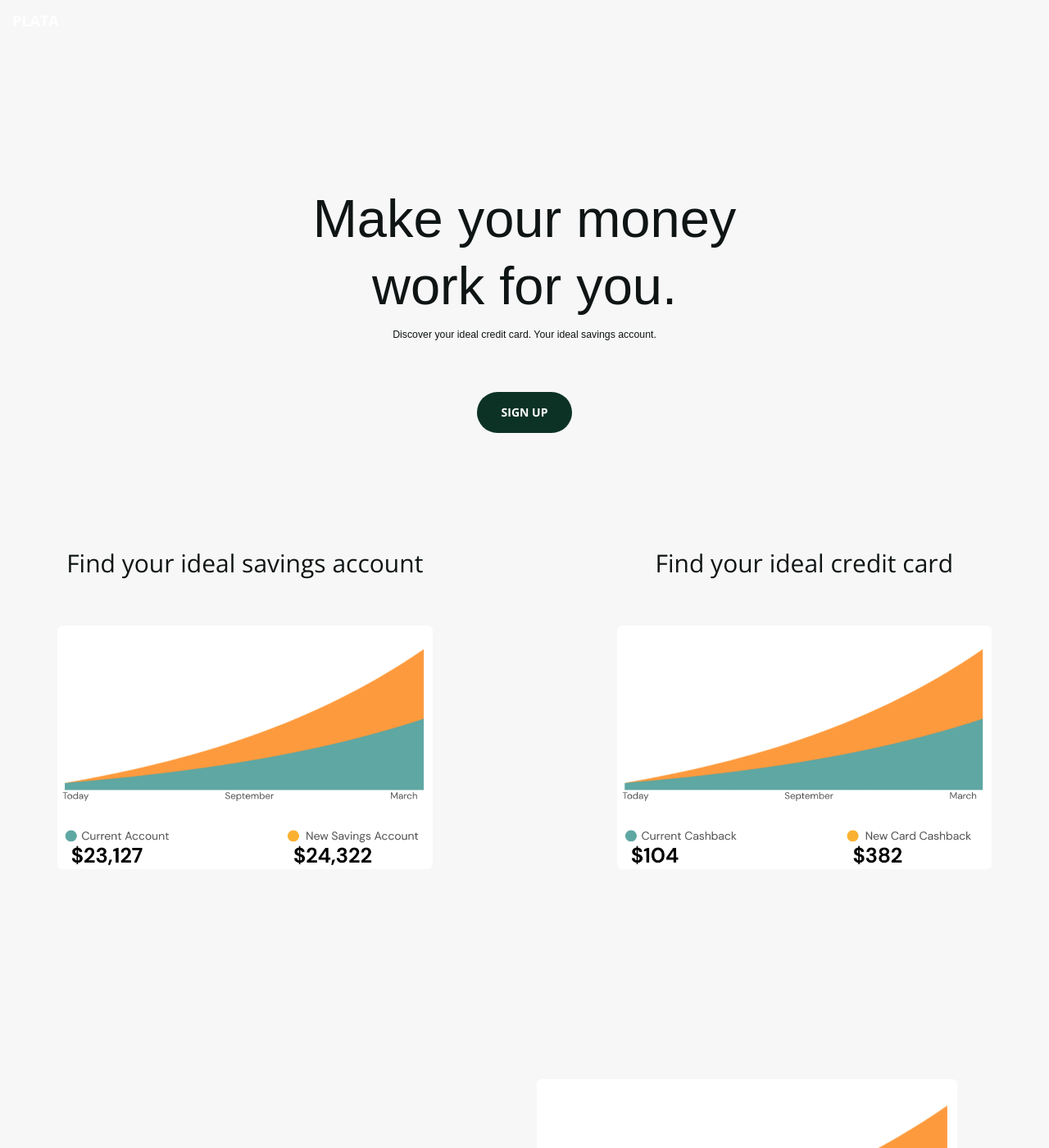
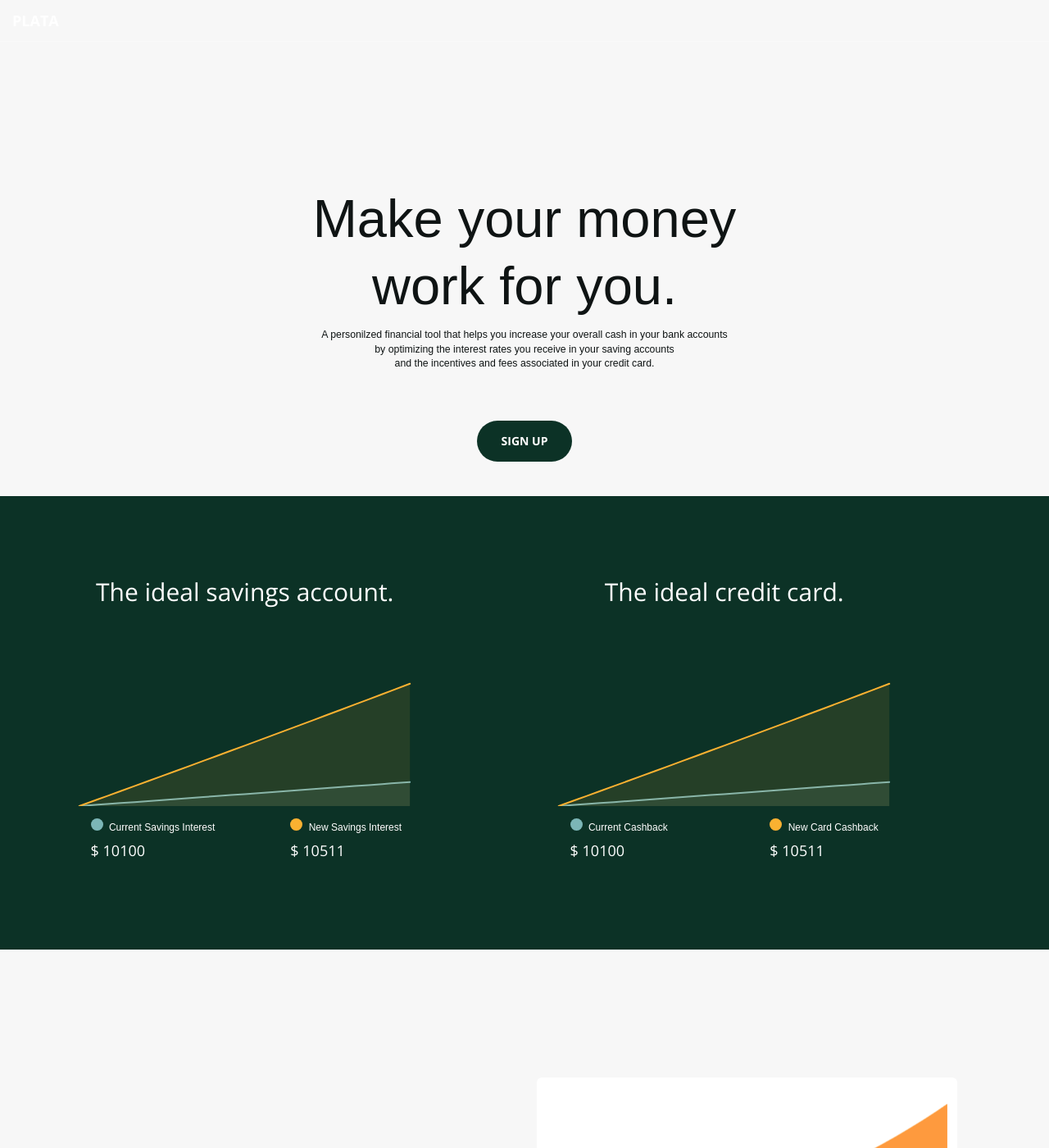
Before and after one commit to arsalansids/plata-landing, a Jekyll site: the page built from index.html, in a window 1280 px wide and 1400 px high. Shown: the whole window at 82% size. Built offline with Jekyll 4.4.1, drawn with Linux system fonts in a browser that asks for light colours; some of the changed text lies outside the part shown.

Commit message:
added charts

```diff
--- a/_includes/hero-images.html
+++ b/_includes/hero-images.html
@@ -1,15 +1,49 @@
-<section class="hero-images-container">
-    <div class="container">
+<section class="hero-charts-container">
+    <div class="container bg-primary">
         <div class="row">
             <div class="col-lg-5 col-md-5 text-center">
-                <h2 class="section-heading">Find your ideal savings account</h2>
+                <h2 class="section-heading">The ideal savings account.</h2>
                 <div class="spacer-small"></div>
-                <img class="img-responsive center-block img-rounded" src="/img/savings.png" style="max-width:100%";>
+                <div id="chart-container-savings"></div>
+                <script src="/js/savings-chart.js"></script>
+                <div class="row">
+                    <div class="chart-info col-lg-5 col-lg-offset-1 col-md-5 col-md-offset-1 col-sm-5 col-sm-offset-1">
+                        <div>
+                            <span class="circle-chart" style="background-color: #7CB6B7;"></span>
+                            <p class="account-detail-chart">Current Savings Interest</p>
+                        </div>
+                        <h4 class="account-value-chart" id="savings1-value">$ 10100</h4>
+                    </div>
+                    <div class="chart-info col-lg-5 col-lg-offset-1 col-md-5 col-md-offset-1 col-sm-5 col-sm-offset-1">
+                        <div>
+                            <span class="circle-chart" style="background-color: #FAB131;"></span>
+                            <p class="account-detail-chart">New Savings Interest</p>
+                        </div>
+                        <h4 class="account-value-chart" id="savings2-value">$ 10511</h4>
+                    </div>
+                </div>
             </div>
-            <div class="col-lg-5 col-lg-offset-2 col-md-5 col-md-offset-2 text-center">
-                <h2 class="section-heading">Find your ideal credit card</h2>
+            <div class="col-lg-5 col-lg-offset-1 col-md-5 col-md-offset-1 text-center">
+                <h2 class="section-heading">The ideal credit card.</h2>
                 <div class="spacer-small"></div>
-                <img class="img-responsive center-block img-rounded" src="/img/credit.png" style="max-width:100%";>
+                <div id="chart-container-credit"></div>
+                <script src="/js/credit-card-chart.js"></script>
+                <div class="row">
+                    <div class="chart-info col-lg-5 col-lg-offset-1 col-md-5 col-md-offset-1 col-sm-5 col-sm-offset-1">
+                        <div>
+                            <span class="circle-chart" style="background-color: #7CB6B7;"></span>
+                            <p class="account-detail-chart">Current Cashback</p>
+                        </div>
+                        <h4 class="account-value-chart" id="credit1-value">$ 10100</h4>
+                    </div>
+                    <div class="chart-info col-lg-5 col-lg-offset-1 col-md-5 col-md-offset-1 col-sm-5 col-sm-offset-1">
+                        <div>
+                            <span class="circle-chart" style="background-color: #FAB131;"></span>
+                            <p class="account-detail-chart">New Card Cashback</p>
+                        </div>
+                        <h4 class="account-value-chart" id="credit2-value">$ 10511</h4>
+                    </div>
+                </div>
             </div>
         </div>
     </div>
--- a/_includes/hero.html
+++ b/_includes/hero.html
@@ -5,7 +5,7 @@
             <h1 class="hero-text">Make your money</h1>
             <h1 class="hero-text">work for you.</h1>
             <div class="hero-explain">
-                <span>Discover your ideal credit card. Your ideal savings account.</span>
+                <span>A personilzed financial tool that helps you increase your overall cash in your bank accounts <br>by optimizing the interest rates you receive in your saving accounts <br> and the incentives and fees associated in your credit card.</span>
             </div>
             <div class="spacer-small"></div>
             <a href="#about" class="btn btn-primary btn-xl page-scroll"> Sign up</a>
--- a/_includes/what.html
+++ b/_includes/what.html
@@ -3,8 +3,8 @@
         <div class="row what-row">
             <div class="col-lg-6 col-md-6 text-center" style="vertical-align: middle;">
                 <div class="spacer-big"></div>
-                <h2 class="what-title">Maximize your cash until you need it</h2>
-                <p class="what-explain">Savings accounts are a safe place to put money, with interest rates getting better every day we ensure you're always maximizing potential returns.</p>
+                <h2 class="what-title">Optimize Your Savings Accounts</h2>
+                <p class="what-explain">Savings are a core part of most people's personal assets. We maximize the cash in these accounts, by finding you the highest interest rate  maximizing the interest rates you can receive in your savings accounts, while maintaining the safety of this type of asset.</p>
             </div>
             <div class="col-lg-6 col-md-6 text-center">
                 <img class="img-responsive center-block img-rounded" src="/img/credit.png" style="max-width:100%";>
@@ -16,15 +16,15 @@
             </div>
             <div class="col-lg-6 col-md-6 text-center">
                 <div class="spacer-big"></div>
-                <h2 class="what-title">Maximize cashback, minimize interest payments</h2>
-                <p class="what-explain">Using our smart tool, we will look through your last year's purchases to find THE credit card that makes most returns with minimal interest.</p>
+                <h2 class="what-title">Optimize Your Credit Cards</h2>
+                <p class="what-explain">We analyze your credit card purchases to find the credit card in the market that maximizes your cashback and rewards, while minimizing your interest payments and annual fees.</p>
             </div>
         </div>
         <div class="row what-row">
             <div class="col-lg-6 col-md-6 text-center">
                 <div class="spacer-big"></div>
-                <h2 class="what-title">Consider it free, accurate, financial advice.</h2>
-                <p class="what-explain">Completely Free. Always. You don't pay anything for the service.</p>
+                <h2 class="what-title">Free Financial Advice Tailored to You</h2>
+                <p class="what-explain">We offer specific advice and recommendations for you to easily optimize your savings accounts and credit cards through our platform so you never miss an opportunity to make more money.</p>
             </div>
             <div class="col-lg-6 col-md-6 text-center">
                 <img class="img-responsive center-block img-rounded" src="/img/credit.png" style="max-width:100%";>
--- a/_layouts/front.html
+++ b/_layouts/front.html
@@ -4,6 +4,7 @@
 {% include head.html %}
 
 <body id="page-top">
+  <script src="https://code.highcharts.com/highcharts.js"></script>
   {% include nav.html %}
   {% include hero.html %}
   {% include hero-images.html %}
--- a/_sass/_base.scss
+++ b/_sass/_base.scss
@@ -188,6 +188,11 @@ header {
     color: #0f1414;
 }
 
+.hero-charts-container {
+    background-color:  $theme-primary;
+    color: #0f1414;
+}
+
 .portfolio-box {
     position: relative;
     display: block;
@@ -363,3 +368,27 @@ body {
     color: #0f1414;
     font-size: 14px;
 }
+
+.account-detail-chart {
+    font-family: 'DM Sans', sans-serif;
+    font-size: 12px;
+    margin: 0px 0px;
+    text-align: left;
+    display: inline-block;
+}
+
+.account-value-chart {
+    text-align: left;
+}
+
+.circle-chart {
+    height: 15px;
+    width: 15px;
+    border-radius: 50%;
+    display: inline-block;
+    margin-right: 4px;
+  }
+
+.chart-info {
+    text-align: left;
+}
--- /dev/null
+++ b/js/credit-card-chart.js
@@ -0,0 +1,94 @@
+var cashback = 10000;
+
+// Define the data for the two series
+var chartCreditData = [  {    name: '0.01%',    data: []
+  },
+  {
+    name: '0.05%',
+    data: []
+  }
+];
+
+// Fill in the data for the two series
+var monthCashback1 = cashback;
+var monthCashback2 = cashback;
+for (var i = 0; i < 13; i++) {
+    chartCreditData[0].data.push(monthCashback1);
+    chartCreditData[1].data.push(monthCashback2);
+    monthCashback1 = monthCashback1 * (1 + (0.01/12));
+    monthCashback2 = monthCashback2 * (1 + (0.05/12));
+}
+
+
+// Define the options for the chart
+var chartOptions = {
+  chart: {
+    type: 'areaspline',
+    height: 200,
+    backgroundColor: '#0c3226',
+  },
+  events: {
+    mouseOver: function () {
+        var savingsValue = this.y.toFixed(0);
+        document.getElementById('testp').innerText = savingsValue;
+    }
+},
+  title: {
+    text: null
+  },
+  xAxis: {
+    categories: ['Jan', 'Feb', 'Mar', 'Apr', 'May', 'June', 'July', 'August', 'September', 'October', 'November', 'December'],
+    visible: false
+  },
+  yAxis: {
+    title: {
+      text: '',
+    },
+    min: cashback,
+    visible: false
+  },
+  legend: {
+    enabled: false
+  },
+  plotOptions: {
+    series: {
+        point: {
+            events: {
+                mouseOver: function () {
+                    document.getElementById('credit1-value').innerText = '$ ' + chartCreditData[0].data[this.x].toFixed((0));
+                    document.getElementById('credit2-value').innerText = '$ ' + chartCreditData[1].data[this.x].toFixed((0));
+                }
+            }
+        },
+        events: {
+            mouseOut: function () {
+                document.getElementById('credit1-value').innerText = '$ ' + chartCreditData[0].data[12].toFixed((0));
+                document.getElementById('credit2-value').innerText = '$ ' + chartCreditData[1].data[12].toFixed((0));
+            }
+        },
+        color: '#90CAF9',
+        fillOpacity: 0.1,
+        marker: {
+            enabled: false
+        }
+    }
+  },
+  series: [{
+    // name: '0.01% interest rate',
+    data: chartCreditData[0].data,
+    color: '#7CB6B7'
+}, {
+    // name: '0.05% interest rate',
+    data: chartCreditData[1].data,
+    color: '#FAB131'
+  }],
+  credits: {
+    enabled: false
+    },
+    tooltip: {
+        enabled: false
+    }
+};
+
+// Create the chart
+Highcharts.chart('chart-container-credit', chartOptions);
--- /dev/null
+++ b/js/savings-chart.js
@@ -0,0 +1,104 @@
+// Define the initial savings value
+var savings = 10000;
+
+// Define the data for the two series
+var chartData = [  {    name: '0.01%',    data: []
+  },
+  {
+    name: '0.05%',
+    data: []
+  }
+];
+
+// Fill in the data for the two series
+// for (var i = 0; i < 12; i++) {
+//   var monthSavings1 = savings * (1 + (0.0001 * (i + 1)));
+//   var monthSavings2 = savings * (1 + (0.0005 * (i + 1)));
+//   chartData[0].data.push(monthSavings1.toFixed(2));
+//   chartData[1].data.push(monthSavings2.toFixed(2));
+// }
+
+// Fill in the data for the two series
+var monthSavings1 = savings;
+var monthSavings2 = savings;
+for (var i = 0; i < 13; i++) {
+    chartData[0].data.push(monthSavings1);
+    chartData[1].data.push(monthSavings2);
+    monthSavings1 = monthSavings1 * (1 + (0.01/12));
+    monthSavings2 = monthSavings2 * (1 + (0.05/12));
+}
+
+
+// Define the options for the chart
+var chartOptions = {
+  chart: {
+    type: 'areaspline',
+    height: 200,
+    backgroundColor: '#0c3226',
+  },
+  events: {
+    mouseOver: function () {
+        var savingsValue = this.y.toFixed(0);
+        document.getElementById('testp').innerText = savingsValue;
+    }
+},
+  title: {
+    text: null
+  },
+  xAxis: {
+    categories: ['Jan', 'Feb', 'Mar', 'Apr', 'May', 'June', 'July', 'August', 'September', 'October', 'November', 'December'],
+    visible: false
+  },
+  yAxis: {
+    title: {
+      text: '',
+    },
+    min: savings,
+    // max: savings + 800,
+    visible: false
+  },
+  legend: {
+    enabled: false
+  },
+  plotOptions: {
+    series: {
+        point: {
+            events: {
+                mouseOver: function () {
+                    document.getElementById('savings1-value').innerText = '$ ' + chartData[0].data[this.x].toFixed((0));
+                    document.getElementById('savings2-value').innerText = '$ ' + chartData[1].data[this.x].toFixed((0));
+                }
+            }
+        },
+        events: {
+            mouseOut: function () {
+                document.getElementById('savings1-value').innerText = '$ ' + chartData[0].data[12].toFixed((0));
+                document.getElementById('savings2-value').innerText = '$ ' + chartData[1].data[12].toFixed((0));
+            }
+        },
+        color: '#90CAF9',
+        fillOpacity: 0.1,
+        marker: {
+            enabled: false
+        }
+    }
+  },
+  series: [{
+    // name: '0.01% interest rate',
+    data: chartData[0].data,
+    color: '#7CB6B7'
+}, {
+    // name: '0.05% interest rate',
+    data: chartData[1].data,
+    color: '#FAB131'
+  }],
+  credits: {
+    enabled: false
+    },
+    tooltip: {
+        enabled: false
+    }
+};
+
+// Create the chart
+Highcharts.chart('chart-container-savings', chartOptions);
```
